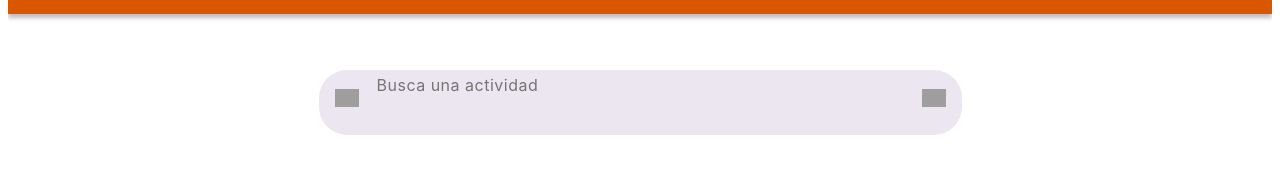
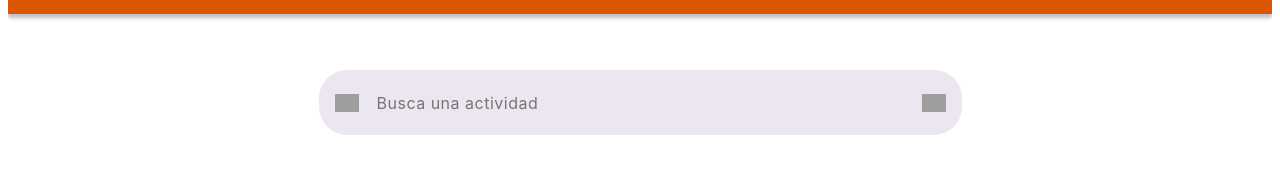
Before and after one commit to sarriaga0103/microproyecto2, a React (Vite) app: page /destinos in a window 1280 px wide. Shown: the part 474-652 px from the top of the page. Built offline with nearby package versions, Linux system fonts and the light colour scheme; grey boxes are pictures that could not be loaded.

Commit message:
mejorando barra de busqueda

```diff
--- a/src/pages/components/Searchbar/Searchbar.module.css
+++ b/src/pages/components/Searchbar/Searchbar.module.css
@@ -3,7 +3,7 @@
     border-radius: 28px;
     justify-content: start;
     align-self: center;
-    align-items: stretch;
+    align-items: center;
     gap: 4px;
     width: 643px;
     min-width: 360px;
@@ -90,7 +90,7 @@
     color: #49454f;
     letter-spacing: 0.5px;
     flex: 1;
-    align-self: stretch;
+    align-self: center;
     gap: 10px;
     min-width: 240px;
     height: 100%;
```
